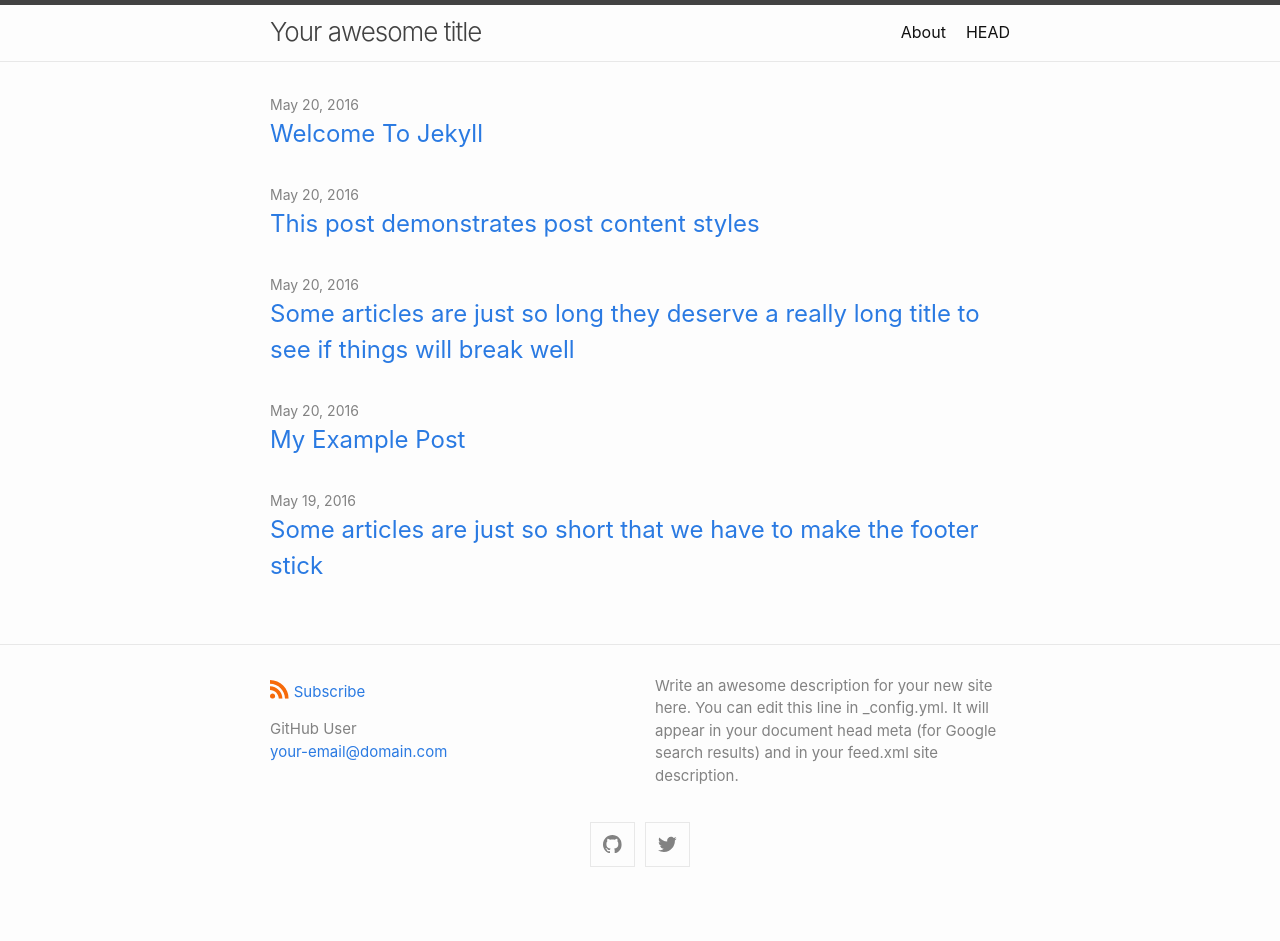
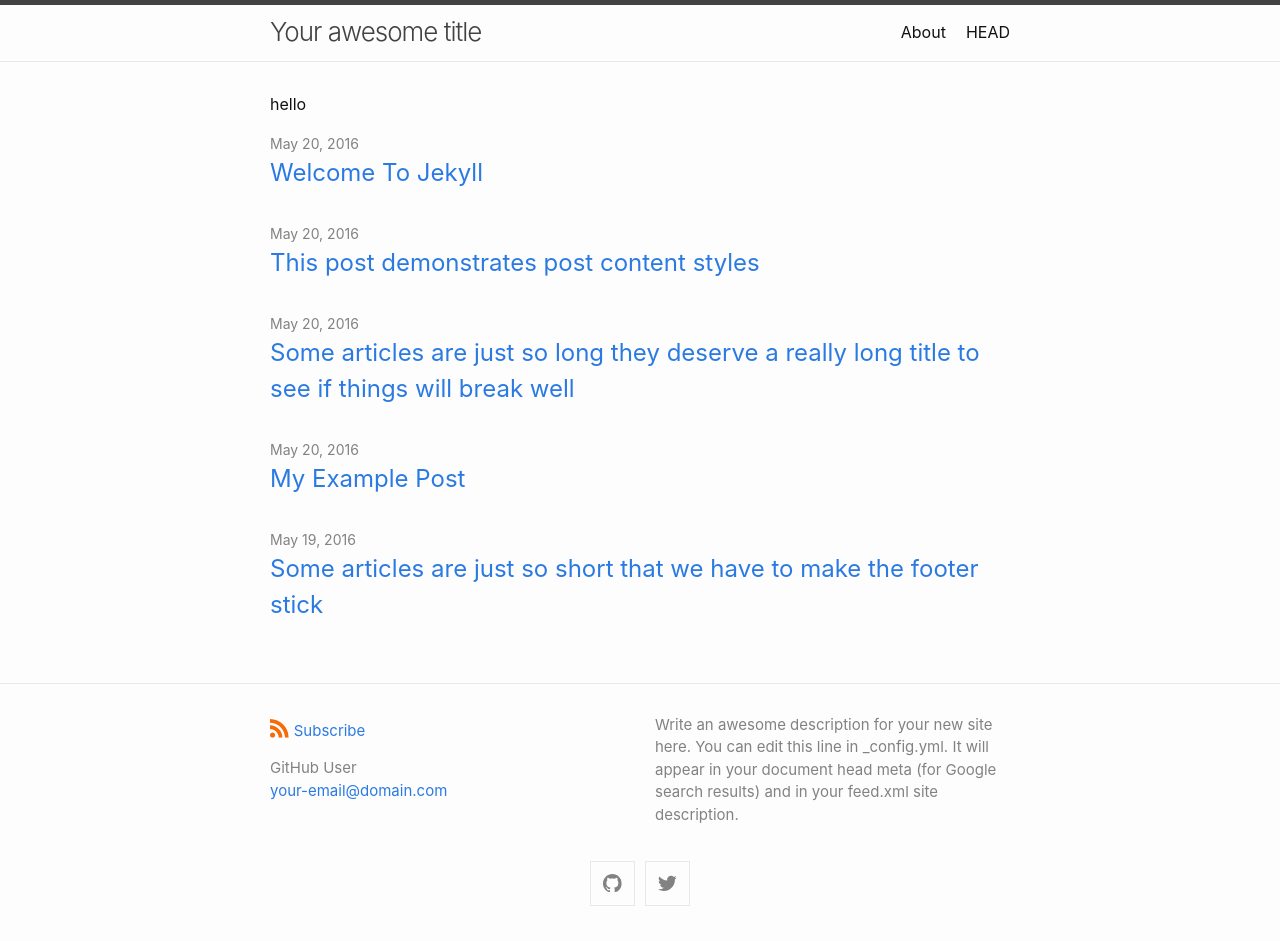
Before and after one commit to kilianmuller/kilianmuller.github.io, a Jekyll site: the page built from index.md, in a window 1280 px wide. Built offline with Jekyll 4.4.1, drawn with Linux system fonts in a browser that asks for light colours; before the commit the page ends 902 px from its top, so only the background shows below that.

Commit message:
It works: I cloned the github repository of the minima theme. Doing small edits now to play around.

```diff
--- a/Gemfile
+++ b/Gemfile
@@ -5,3 +5,5 @@ gemspec
 
 gem "jekyll", ENV["JEKYLL_VERSION"] if ENV["JEKYLL_VERSION"]
 gem "kramdown-parser-gfm" if ENV["JEKYLL_VERSION"] == "~> 3.9"
+
+gem "webrick", "~> 1.7"
--- a/index.md
+++ b/index.md
@@ -7,3 +7,4 @@
 #
 layout: home
 ---
+hello
```
